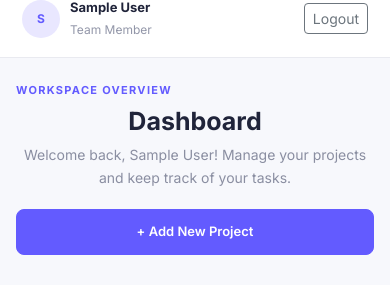
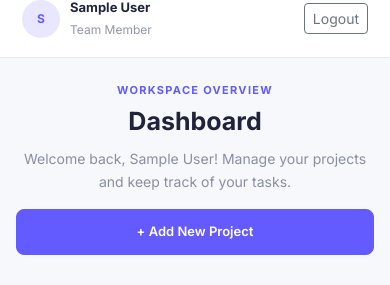
Before and after one commit to Gaurav-Kurude/FSP1_Assignment-Frontend, a React (Vite) app: page /dashboard in a window 390 px wide. Shown: the part 168-453 px from the top of the page. Built offline with nearby package versions, Linux system fonts and the light colour scheme; no server answers; sample sign-in values are in the browser's storage; the HTML template or start-up script is replaced by a standard one.

Commit message:
Workasana Frontend

```diff
--- a/src/App.css
+++ b/src/App.css
@@ -1829,3 +1829,51 @@
     width: 100%;
   }
 }
+
+.dashboard-header {
+  position: relative;
+  display: flex;
+  justify-content: center;
+  align-items: center;
+  margin-bottom: 32px;
+  min-height: 130px;
+}
+
+.dashboard-title {
+  flex: 1;
+  text-align: center;
+}
+
+.dashboard-title h1 {
+  margin-bottom: 12px;
+}
+
+.dashboard-title .dashboard-subtitle {
+  margin-bottom: 8px;
+}
+
+.dashboard-title .dashboard-description {
+  margin-bottom: 0;
+}
+
+.dashboard-header .add-task-button {
+  position: absolute;
+  right: 0;
+  top: 0;
+}
+
+@media (max-width: 768px) {
+  .dashboard-header {
+    flex-direction: column;
+    gap: 16px;
+    min-height: auto;
+  }
+
+  .dashboard-title {
+    width: 100%;
+  }
+
+  .dashboard-header .add-task-button {
+    position: static;
+  }
+}
--- a/src/pages/Dashboard.jsx
+++ b/src/pages/Dashboard.jsx
@@ -228,17 +228,15 @@ function Dashboard() {
       {/* Main Content */}
       <main className="dashboard-main">
         <header className="dashboard-header">
-          <div>
+          <div className="dashboard-title">
             <p className="dashboard-subtitle">WORKSPACE OVERVIEW</p>
 
-            <div className="reports-title">
-              <h1>Dashboard</h1>
+            <h1>Dashboard</h1>
 
-              <p className="dashboard-description">
-                Welcome back, {user?.name || "User"}! Manage your projects and
-                keep track of your tasks.
-              </p>
-            </div>
+            <p className="dashboard-description">
+              Welcome back, {user?.name || "User"}! Manage your projects and
+              keep track of your tasks.
+            </p>
           </div>
 
           <button
```
